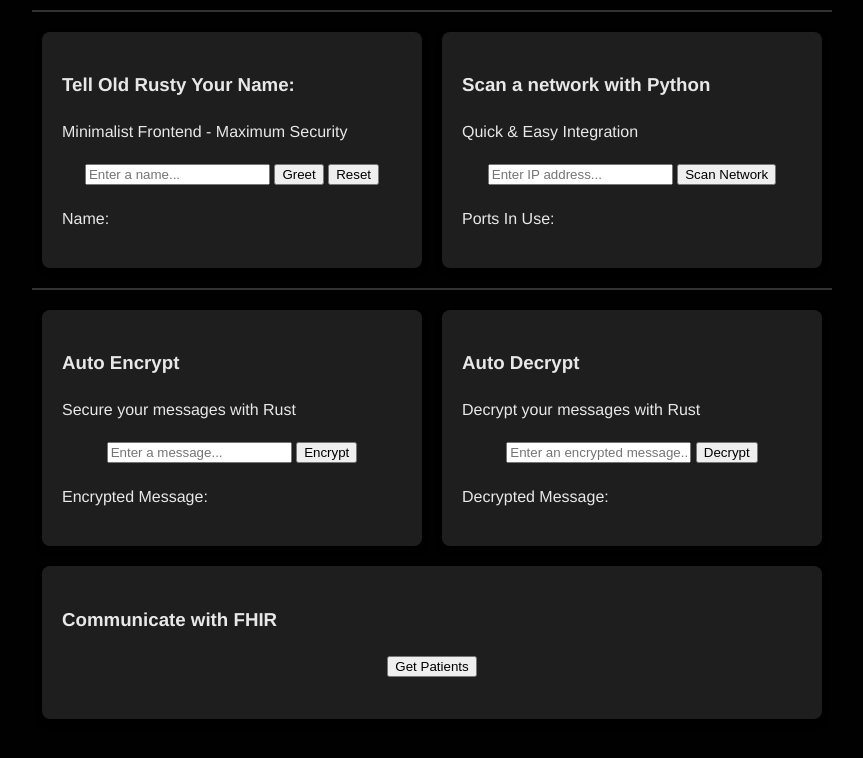
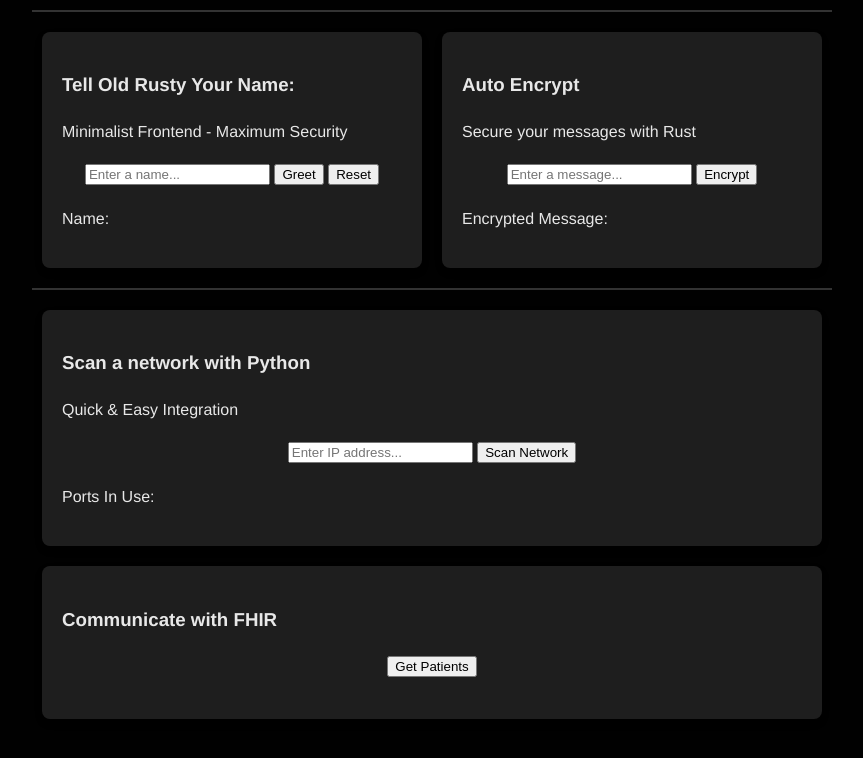
Before and after one commit to daveymason/old-rusty-app, a website: page src/index.html in a window 1280 px wide. Shown: the part 148-906 px from the top of the page, without its empty margins (208-1071 px from the left). Drawn offline with Linux system fonts and the light colour scheme.

Commit message:
Tidy up for the name change.

```diff
--- a/src/index.html
+++ b/src/index.html
@@ -33,6 +33,23 @@
       </div>
 
       <div class="box">
+        <h3>Auto Encrypt</h3>
+        <p>Secure your messages with Rust</p>
+        <div class="row">
+          <input id="encrypt-input" name="message" placeholder="Enter a message..." />
+          <button hx-post="command:encrypt" hx-include="[name='message']" hx-trigger="click" hx-target="#encrypt-msg" hx-swap="innerHTML">Encrypt</button>
+        </div>
+        <p>Encrypted Message:
+          <div id="encrypt-msg"></div>
+        </p>
+      </div>
+
+
+    </div>
+    <div class="divider"></div>
+
+    <div class="flex-container">
+      <div class="box">
         <h3>Scan a network with Python</h3>
         <p>Quick & Easy Integration</p>
         <div class="row">
@@ -43,43 +60,17 @@
           <div id="scan-results"></div>
         </p>
       </div>
+
+
     </div>
-    <div class="divider"></div>
-
-    <div class="flex-container">
-      <div class="box">
-        <h3>Auto Encrypt</h3>
-        <p>Secure your messages with Rust</p>
-        <div class="row">
-          <input id="encrypt-input" name="message" placeholder="Enter a message..." />
-          <button hx-post="command:encrypt" hx-include="[name='message']" hx-trigger="click" hx-target="#encrypt-msg" hx-swap="innerHTML">Encrypt</button>
-        </div>
-        <p>Encrypted Message:
-          <div id="encrypt-msg"></div>
-        </p>
-      </div>
-      <div class="box">
-
-        <h3>Auto Decrypt</h3>
-        <p>Decrypt your messages with Rust</p>
-        <div class="row">
-          <input id="decrypt-input" name="message" placeholder="Enter an encrypted message..." />
-          <button hx-post="command:decrypt" hx-include="[name='message']" hx-trigger="click" hx-target="#decrypt-msg" hx-swap="innerHTML">Decrypt</button>
-        </div>
-        <p>Decrypted Message:
-          <div id="decrypt-msg"></div>
-        </p>
-      </div>
-
-      </div>
 
     <div class="flex-container">
       <div class="box">
         <h3>Communicate with FHIR</h3>
         <div class="row">
-          <button hx-post="command:search_patients" hx-trigger="click" hx-target="#fhir-patient-cards" hx-swap="innerHTML">Get Patients</button>
+          <button hx-post="command:search_patients" hx-trigger="click" hx-target="#fhir-data" hx-swap="innerHTML">Get Patients</button>
         </div>
-      <div class="row" id="fhir-patient-cards">
+      <div class="row" id="fhir-data">
         <!-- Cards will be populated here -->
       </div>
       </div>
```
